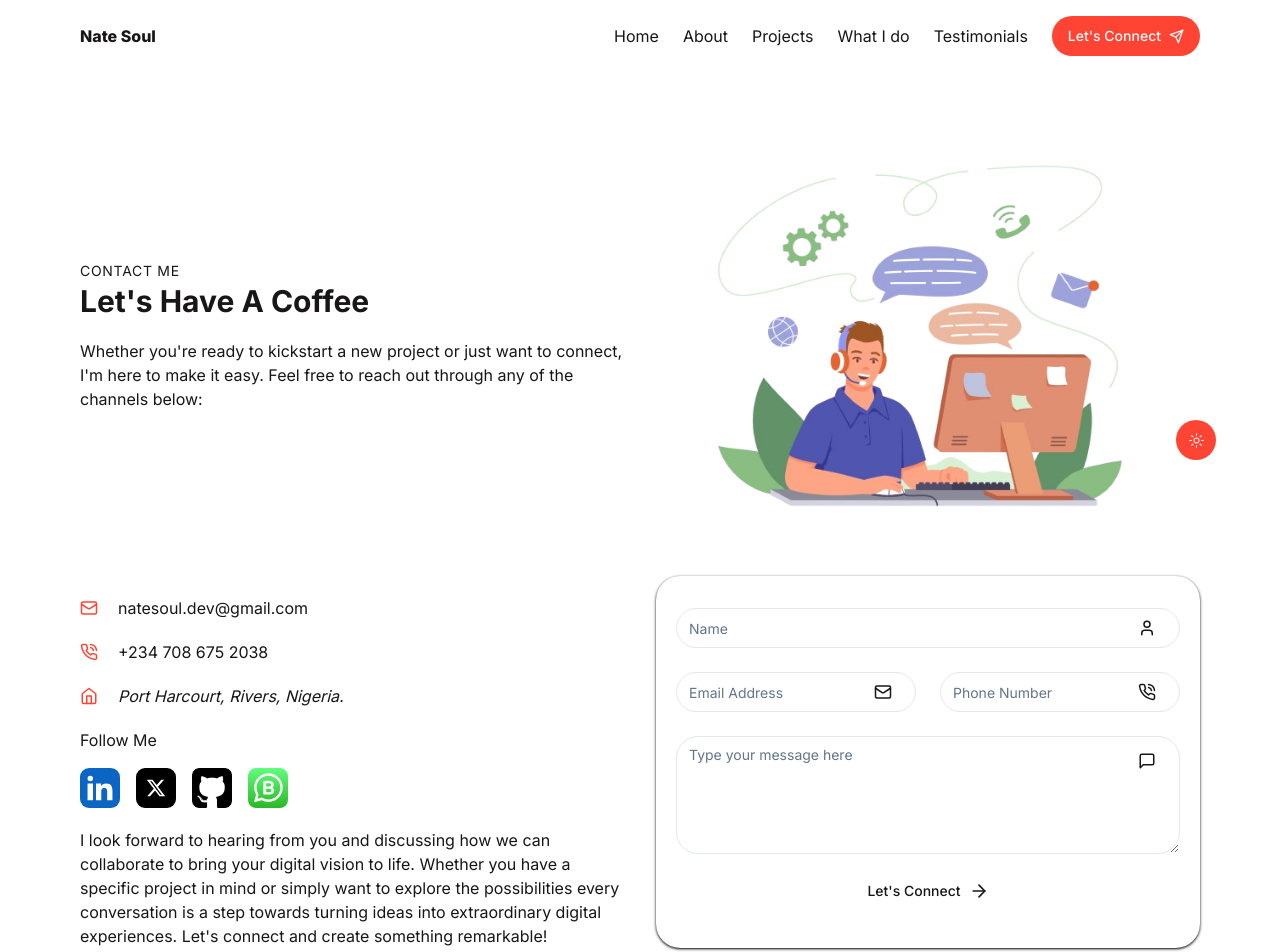
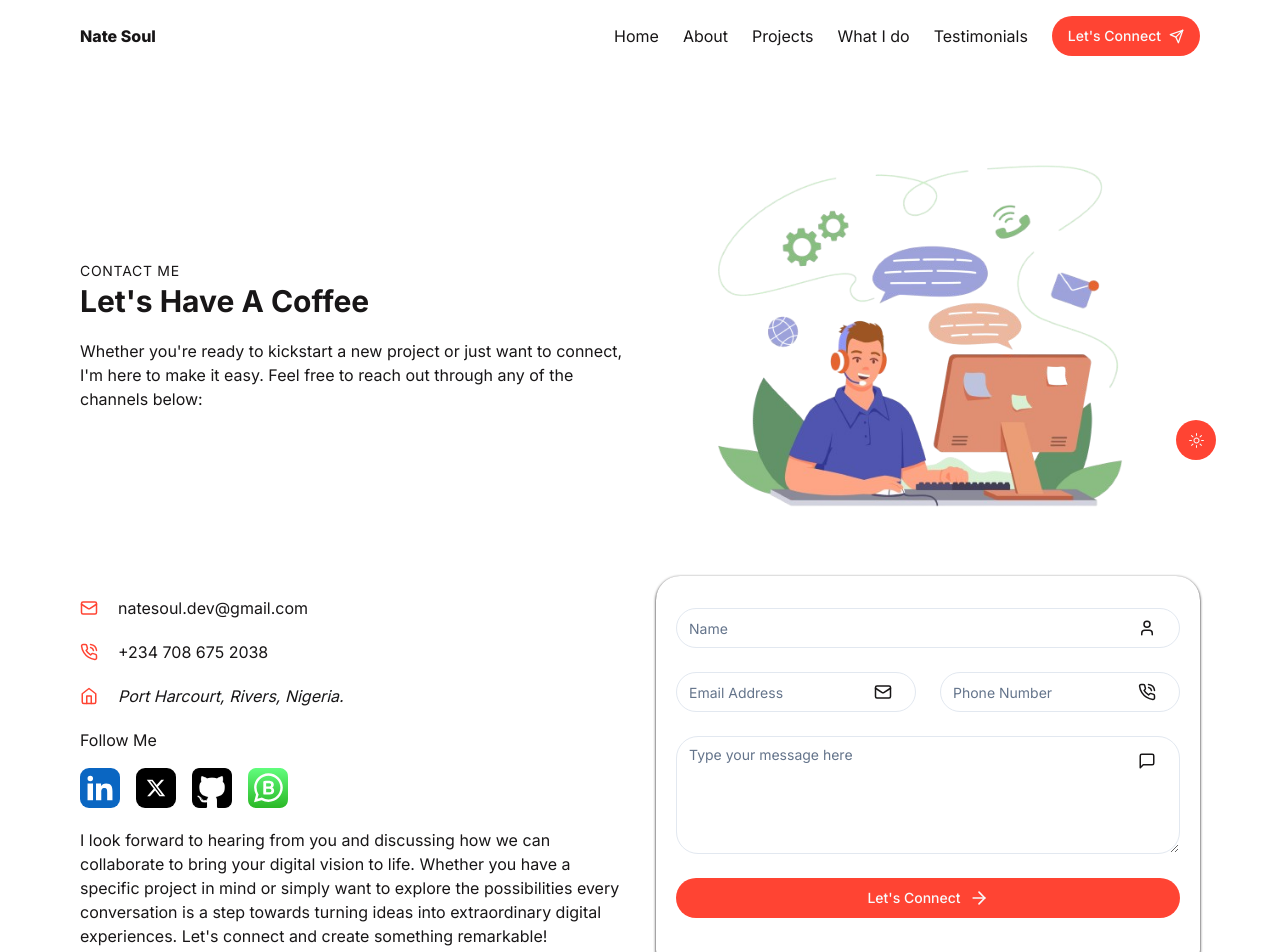
Before and after one commit to Nate-Soul/Nate-Soul, a Next.js app: page /contact in a window 1280 px wide. Shown: the top 952 px of the page. Built offline with nearby package versions, Linux system fonts and the light colour scheme.

Commit message:
EmailJS setup and config completed, validation not fixed yet

```diff
--- a/package.json
+++ b/package.json
@@ -9,6 +9,7 @@
     "lint": "next lint"
   },
   "dependencies": {
+    "@emailjs/browser": "^3.12.1",
     "@hookform/resolvers": "^3.3.2",
     "@radix-ui/react-dialog": "^1.0.5",
     "@radix-ui/react-icons": "^1.3.0",
--- a/src/components/subcomponents/ContactForm.tsx
+++ b/src/components/subcomponents/ContactForm.tsx
@@ -1,3 +1,9 @@
+"use client";
+
+import React, { FormEvent, useRef, useState } from "react";
+
+import emailjs, { EmailJSResponseStatus } from "@emailjs/browser";
+
 // import { Form } from "../ui/form";
 import { Textarea } from "../ui/textarea";
 import { Input } from "../ui/input";
@@ -10,33 +16,97 @@ import {
   MessageSquare,
 } from "lucide-react";
 
-const ContactForm = () => {
+interface ContactUsProps {}
+
+// interface ContactFormData {
+//   name: string;
+//   email: string;
+//   phone: string;
+//   message: string;
+// }
+
+
+const ContactForm: React.FC<ContactUsProps> = () => {
+
+  const [successMessage, setSuccessMessage] = useState(false);
+  const [errorMessage, setErrorMessage]     = useState(false);
+
+  const formRef = useRef<HTMLFormElement | null>(null);
+
+  // const [formValues, setFormValues] = useState({
+  //   name: "",
+  //   email: "",
+  //   phone: "",
+  //   message: ""
+  // });
+  // const [nameError, SetNameError] = useState("");
+  // const [emailError, setEmailError] = useState("");
+  // const [messageError, setMessageError] = useState("");
+
+  // const validateFields = () => {
+  // }
+
+  const sendEmail = (e: FormEvent) => {
+    e.preventDefault();
+
+
+    if (formRef.current) {
+      // const formData = new FormData(formRef.current) as ContactFormData;
+      emailjs.sendForm(
+        "service_3tqfzie",
+        "template_aox1lxb",
+        formRef.current,
+        "8o4Uw65gsxKfNhBmj"
+      )
+      .then((result: EmailJSResponseStatus) => {
+        setSuccessMessage(true);
+        setTimeout(() => {
+          setSuccessMessage(false);
+        }, 3000);
+      }, (error: EmailJSResponseStatus) => {
+        // console.error(error.text);
+        setErrorMessage(true);
+        setTimeout(() => {
+          setErrorMessage(false);
+        }, 3000);
+      });
+    }
+  };
+
   return (
-    <form className="grid grid-cols-12 gap-6">
+    <form ref={formRef} className="grid grid-cols-12 gap-6" onSubmit={sendEmail}>
       <div className="col-span-12 relative flex items-center">
         <Input
           type="text"
           id="name"
           placeholder="Name"
           className="form-control-theme"
+          name="name"
+          required
         />
         <User size={18} className="absolute right-6" />
       </div>
+      {/* <div className="col-span-full">
+        <span className="text-sm text-muted text-red-500">This field is required</span>
+      </div> */}
       <div className="col-span-full md:col-span-6 relative flex items-center">
         <Input
           type="email"
           id="email"
           placeholder="Email Address"
           className="form-control-theme"
+          name="email"
+          required
         />
         <MailIcon size={18} className="absolute right-6" />
       </div>
       <div className="col-span-full md:col-span-6 relative flex items-center">
         <Input
-          type="number"
-          id="number"
+          type="telephone"
+          id="phone"
           placeholder="Phone Number"
           className="form-control-theme"
+          name="phone"
         />
         <PhoneCall size={18} className="absolute right-6" />
       </div>
@@ -45,14 +115,27 @@ const ContactForm = () => {
           placeholder="Type your message here"
           rows={5}
           className="form-control-theme"
+          name="message"
+          required
         />
         <MessageSquare size={18} className="absolute right-6 top-4" />
       </div>
       <div className="col-span-12">
-        <Button className="w-full gap-x-2">
+        <Button type="submit" className="btn btn-primary btn-md w-full gap-x-2">
           Let's Connect
           <ArrowRightIcon size={20} />
         </Button>
+      </div>
+      <div className="col-span-full">
+        {
+          successMessage && (
+            <p className="text-sm text-green-400">Message Sent! I'll reach out to you shortly, thanks.</p>
+          )
+        }{
+          errorMessage && (
+            <p className="text-sm text-red-500">Sending Failed! Your message was not sent, please try again later.</p>
+          )
+        }
       </div>
     </form>
   );
```
Also changed, not shown: 1 other file (tests, documents, lock files or other folders).
